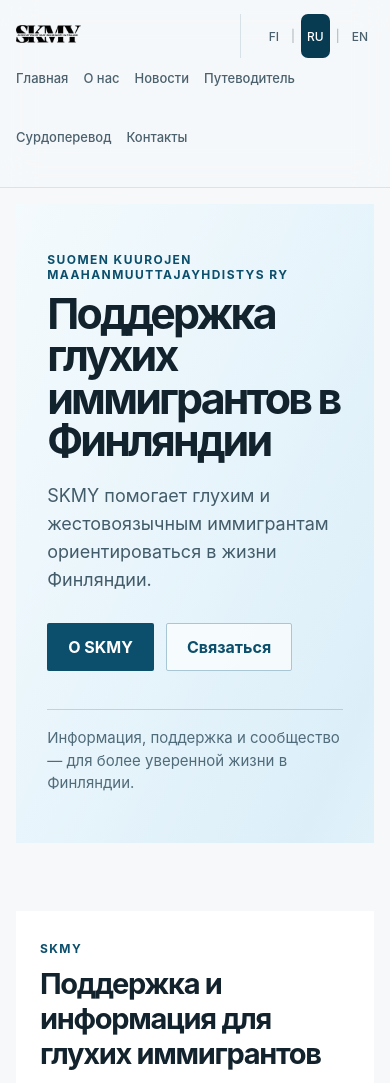
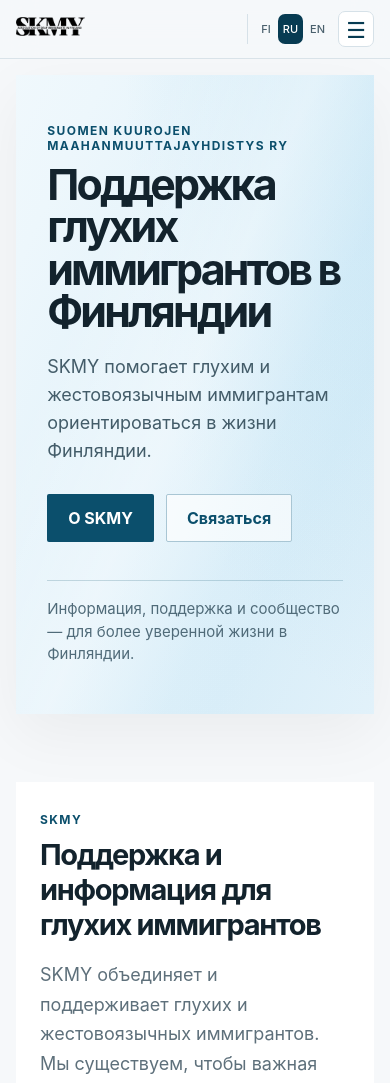
Before and after one commit to 5gwr7tzdhg-sudo/skmy-website, a Flask app: page /ru/ in a window 390 px wide. Shown: the top 1083 px of the page. Run offline with Flask 3, Linux system fonts and the light colour scheme; data that the repository does not hold is empty; some libraries are stand-ins or nearby versions.

Commit message:
Improve homepage mobile header and hero depth

```diff
--- a/static/css/style.css
+++ b/static/css/style.css
@@ -761,3 +761,152 @@ footer{
 @media (prefers-reduced-motion: reduce) {
     .home-hero { animation: none; }
 }
+
+/* Mobile header: compact controls and a native JavaScript menu. */
+.mobile-menu-toggle { display: none; }
+
+@media (max-width: 768px) {
+    .header { overflow: visible; }
+
+    .header__inner {
+        position: relative;
+        width: 100%;
+        min-height: 58px;
+        padding: 0 16px;
+        gap: 8px;
+        flex-wrap: nowrap;
+    }
+
+    .site-logo { height: 19px; }
+
+    .logo { margin-right: auto; }
+
+    .lang-nav {
+        order: initial;
+        width: auto;
+        margin-left: 0;
+        padding-left: 8px;
+        gap: 2px;
+        border-left: 1px solid var(--line);
+    }
+
+    .lang-nav a { min-height: 30px; padding: 3px 5px; font-size: 11px; }
+    .lang-nav__separator { display: none; }
+
+    .mobile-menu-toggle {
+        display: inline-grid;
+        place-items: center;
+        width: 36px;
+        height: 36px;
+        padding: 0;
+        border: 1px solid var(--line);
+        border-radius: 7px;
+        background: #fff;
+        color: var(--accent-deep);
+        font: 22px/1 system-ui, sans-serif;
+        cursor: pointer;
+        transition: background-color .18s ease, border-color .18s ease, transform .18s ease;
+    }
+
+    .mobile-menu-toggle:hover { background: var(--mist); }
+    .mobile-menu-toggle:active { transform: scale(.96); }
+
+    .main-nav {
+        position: absolute;
+        top: calc(100% + 8px);
+        right: 16px;
+        left: 16px;
+        z-index: 30;
+        display: grid;
+        width: auto;
+        max-height: 0;
+        margin: 0;
+        padding: 0 18px;
+        gap: 0;
+        overflow: hidden;
+        border: 1px solid transparent;
+        border-radius: 10px;
+        background: rgba(255, 255, 255, .98);
+        box-shadow: 0 14px 32px rgba(11, 79, 108, .10);
+        opacity: 0;
+        pointer-events: none;
+        transform: translateY(-6px);
+        transition: max-height .2s ease, padding .2s ease, opacity .16s ease, transform .2s ease, border-color .2s ease;
+    }
+
+    .main-nav a {
+        display: flex;
+        align-items: center;
+        min-height: 42px;
+        padding: 0;
+        border-bottom: 1px solid var(--line);
+        font-size: 14px;
+        white-space: normal;
+    }
+
+    .main-nav a:last-child { border-bottom: 0; }
+
+    .header.is-mobile-menu-open .main-nav {
+        max-height: 360px;
+        padding-block: 6px;
+        border-color: var(--line);
+        opacity: 1;
+        pointer-events: auto;
+        transform: translateY(0);
+    }
+
+    .home-hero { box-shadow: 0 20px 60px rgba(0, 0, 0, .05); }
+}
+
+/* Hero depth: restrained light and geometry, without decorative particles. */
+@keyframes home-hero-breathe {
+    0%, 100% { background-position: 0% 50%, 0% 50%; }
+    50% { background-position: 100% 50%, 100% 50%; }
+}
+
+.home-hero {
+    isolation: isolate;
+    background:
+        radial-gradient(ellipse 72% 100% at 88% 15%, rgba(176, 220, 241, .42), transparent 68%),
+        linear-gradient(115deg, #ffffff 0%, #edf7fc 36%, #d8edf8 64%, #f7fbfe 100%);
+    background-size: 145% 145%, 220% 220%;
+    animation-duration: 24s;
+}
+
+.home-hero::before {
+    position: absolute;
+    inset: -20% -12%;
+    z-index: -1;
+    background: linear-gradient(118deg, transparent 38%, rgba(255, 255, 255, .58) 49%, rgba(219, 240, 250, .22) 58%, transparent 70%);
+    content: "";
+    pointer-events: none;
+    transform: rotate(-5deg);
+}
+
+.home-hero::after {
+    right: -7%;
+    bottom: -42%;
+    width: min(39vw, 470px);
+    height: min(27vw, 325px);
+    border: 1px solid rgba(30, 136, 182, .26);
+    border-radius: 20px;
+    content: "";
+    opacity: .8;
+    pointer-events: none;
+    transform: rotate(-18deg);
+}
+
+.home-hero__content { z-index: 1; }
+
+@media (min-width: 769px) {
+    .home-hero { box-shadow: 0 24px 70px rgba(11, 79, 108, .08); }
+}
+
+@media (max-width: 700px) {
+    .home-hero::before { inset: -30% -65%; opacity: .68; }
+    .home-hero::after { right: -28%; bottom: -34%; width: 250px; height: 165px; opacity: .5; }
+}
+
+@media (prefers-reduced-motion: reduce) {
+    .home-hero { animation: none; }
+}
--- a/static/js/public-ui.js
+++ b/static/js/public-ui.js
@@ -20,6 +20,38 @@
       copyError: 'Could not copy',
     },
   }[language] || {};
+
+  const header = document.querySelector('.header');
+  const headerInner = header?.querySelector('.header__inner');
+  const mainNav = header?.querySelector('.main-nav');
+  if (header && headerInner && mainNav) {
+    const menuButton = document.createElement('button');
+    const menuLabel = { ru: 'Открыть меню', fi: 'Avaa valikko', en: 'Open menu' }[language] || 'Open menu';
+    menuButton.type = 'button';
+    menuButton.className = 'mobile-menu-toggle';
+    menuButton.setAttribute('aria-label', menuLabel);
+    menuButton.setAttribute('aria-controls', 'mobile-main-nav');
+    menuButton.setAttribute('aria-expanded', 'false');
+    menuButton.textContent = '☰';
+    mainNav.id = 'mobile-main-nav';
+    headerInner.append(menuButton);
+
+    const closeMobileMenu = () => {
+      header.classList.remove('is-mobile-menu-open');
+      menuButton.setAttribute('aria-expanded', 'false');
+    };
+
+    menuButton.addEventListener('click', () => {
+      const isOpen = header.classList.toggle('is-mobile-menu-open');
+      menuButton.setAttribute('aria-expanded', String(isOpen));
+    });
+    mainNav.querySelectorAll('a').forEach((link) => link.addEventListener('click', closeMobileMenu));
+    document.addEventListener('keydown', (event) => {
+      if (event.key === 'Escape') closeMobileMenu();
+    });
+    window.matchMedia('(min-width: 769px)').addEventListener('change', closeMobileMenu);
+  }
+
   const elements = document.querySelectorAll('.reveal');
   if (!elements.length || !('IntersectionObserver' in window)) {
     elements.forEach((element) => element.classList.add('is-visible'));
```
